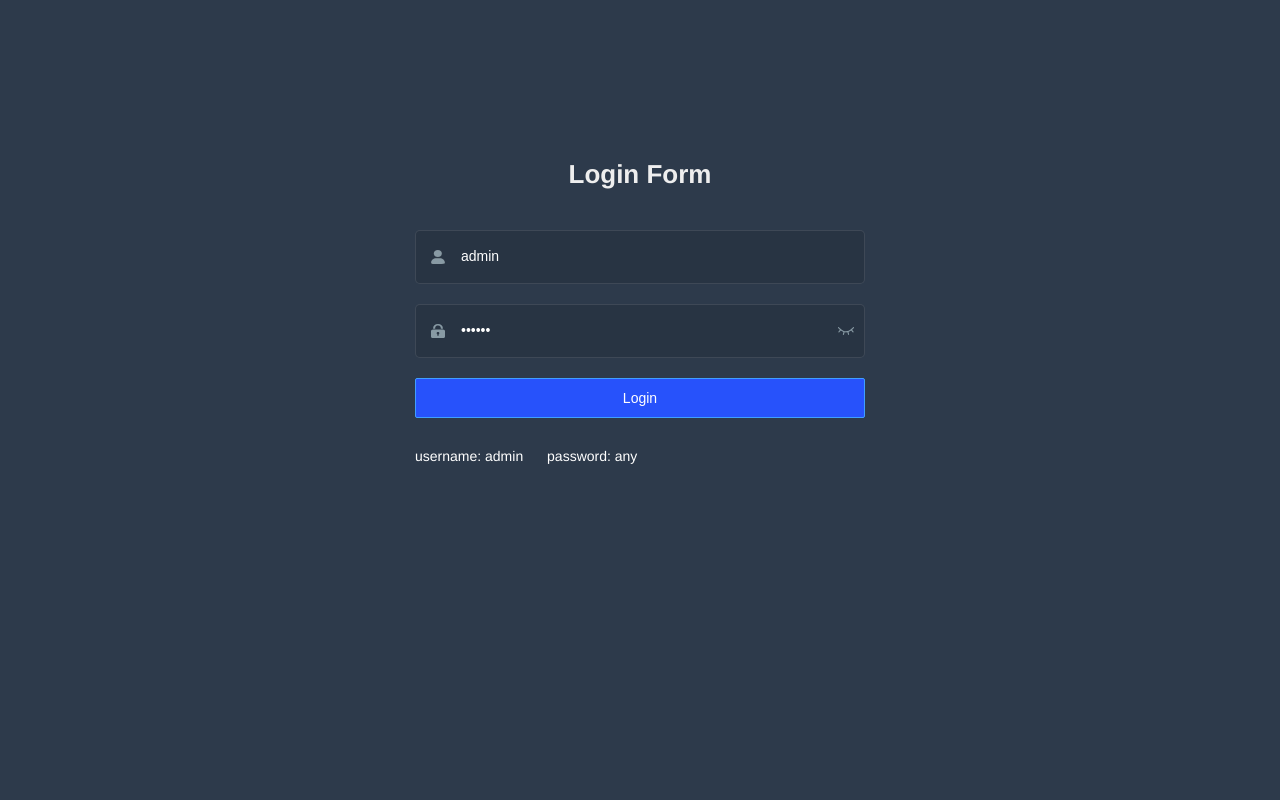
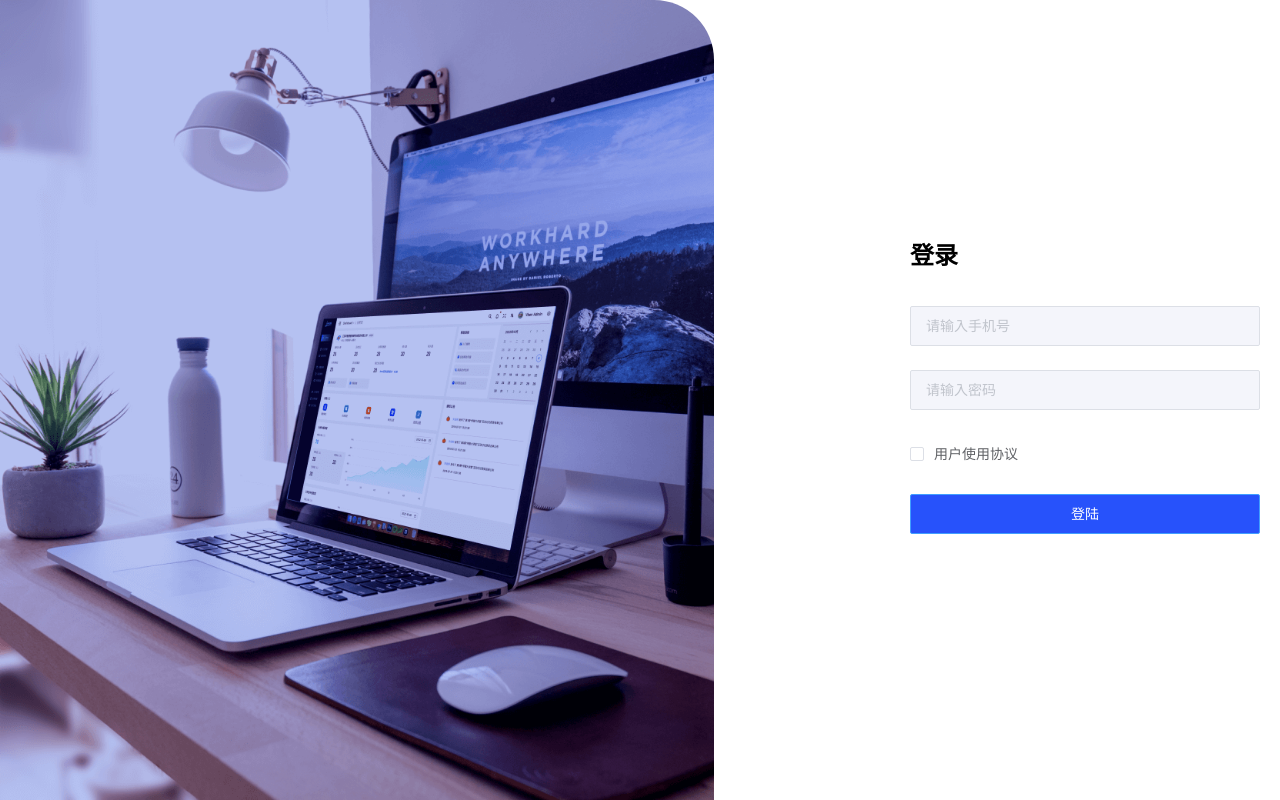
Before and after one commit to HaoJing7/heima-hr-vue, a Vue app: page /#/login in a window 1280 px wide. Built offline with nearby package versions, Linux system fonts and the light colour scheme.

Commit message:
登陆样式和登陆表单校验

```diff
--- a/src/views/login/index.vue
+++ b/src/views/login/index.vue
@@ -1,237 +1,142 @@
 <template>
   <div class="login-container">
-    <el-form ref="loginForm" :model="loginForm" :rules="loginRules" class="login-form" auto-complete="on" label-position="left">
-
-      <div class="title-container">
-        <h3 class="title">Login Form</h3>
+    <div class="logo"/>
+    <div class="form">
+      <h1>登录</h1>
+      <el-card shadow="never" class="login-card">
+        <!--登录表单-->
+        <el-form ref="form" :model="loginForm" :rules="loginRules">
+          <el-form-item prop="mobile">
+            <el-input v-model="loginForm.mobile" placeholder="请输入手机号"/>
+          </el-form-item>
+          <el-form-item prop="password">
+            <el-input show-password v-model="loginForm.password" placeholder="请输入密码"/>
+          </el-form-item>
+          <el-form-item prop="isAgree">
+            <el-checkbox v-model="loginForm.isAgree">用户使用协议</el-checkbox>
+          </el-form-item>
+          <el-form-item>
+            <el-button @click="login" type="primary" style="width: 350px">登陆</el-button>
+          </el-form-item>
+        </el-form>
+      </el-card>
     </div>
-
-      <el-form-item prop="username">
-        <span class="svg-container">
-          <svg-icon icon-class="user" />
-        </span>
-        <el-input
-          ref="username"
-          v-model="loginForm.username"
-          placeholder="Username"
-          name="username"
-          type="text"
-          tabindex="1"
-          auto-complete="on"
-        />
-      </el-form-item>
-
-      <el-form-item prop="password">
-        <span class="svg-container">
-          <svg-icon icon-class="password" />
-        </span>
-        <el-input
-          :key="passwordType"
-          ref="password"
-          v-model="loginForm.password"
-          :type="passwordType"
-          placeholder="Password"
-          name="password"
-          tabindex="2"
-          auto-complete="on"
-          @keyup.enter.native="handleLogin"
-        />
-        <span class="show-pwd" @click="showPwd">
-          <svg-icon :icon-class="passwordType === 'password' ? 'eye' : 'eye-open'" />
-        </span>
-      </el-form-item>
-
-      <el-button :loading="loading" type="primary" style="width:100%;margin-bottom:30px;" @click.native.prevent="handleLogin">Login</el-button>
-
-      <div class="tips">
-        <span style="margin-right:20px;">username: admin</span>
-        <span> password: any</span>
-      </div>
-
-    </el-form>
   </div>
 </template>
-
 <script>
-import { validUsername } from '@/utils/validate'
+import {error} from "autoprefixer/lib/utils";
 
 export default {
-  name: 'Login',
+  name: "Login",
   data() {
-    const validateUsername = (rule, value, callback) => {
-      if (!validUsername(value)) {
-        callback(new Error('Please enter the correct user name'))
-      } else {
-        callback()
-      }
-    }
-    const validatePassword = (rule, value, callback) => {
-      if (value.length < 6) {
-        callback(new Error('The password can not be less than 6 digits'))
-      } else {
-        callback()
-      }
-    }
     return {
       loginForm: {
-        username: 'admin',
-        password: '111111'
+        mobile: '',
+        password: '',
+        isAgree: false
       },
       loginRules: {
-        username: [{ required: true, trigger: 'blur', validator: validateUsername }],
-        password: [{ required: true, trigger: 'blur', validator: validatePassword }]
-      },
-      loading: false,
-      passwordType: 'password',
-      redirect: undefined
+        mobile: [{
+          required: true,
+          message: '请输入手机号',
+          trigger: 'blur',
+        }, {
+          pattern: /^1[3-9]\d{9}$/,
+          message: '手机号格式不正确',
+          trigger: 'blur',
+        }],
+        password: [{
+          required: true,
+          message: '请输入密码',
+          trigger: 'blur',
+        }, {
+          min: 6, // 密码长度
+          max: 16,
+          message: '密码长度为6-16位',
+          trigger: 'blur',
+        }],
+        isAgree: [{
+          // 自定义验证器
+          validator: (rule, value, callback) => {
+            value ? callback(): callback(new Error('您必须勾选用户平台使用协议'))
           }
-  },
-  watch: {
-    $route: {
-      handler: function(route) {
-        this.redirect = route.query && route.query.redirect
-      },
-      immediate: true
+        }]
+      }
     }
   },
   methods: {
-    showPwd() {
-      if (this.passwordType === 'password') {
-        this.passwordType = ''
-      } else {
-        this.passwordType = 'password'
-      }
-      this.$nextTick(() => {
-        this.$refs.password.focus()
-      })
-    },
-    handleLogin() {
-      this.$refs.loginForm.validate(valid => {
-        if (valid) {
-          this.loading = true
-          this.$store.dispatch('user/login', this.loginForm).then(() => {
-            this.$router.push({ path: this.redirect || '/' })
-            this.loading = false
-          }).catch(() => {
-            this.loading = false
-          })
-        } else {
-          console.log('error submit!!')
-          return false
+    login() {
+      this.$refs.form.validate((isOk) => {
+        if (isOk) {
+          this.$message.success('校验通过');
         }
       })
     }
   }
 }
 </script>
+<style lang="scss">
+.login-container {
+  display: flex;
+  align-items: stretch;
+  height: 100vh;
 
-<style lang="scss">
-/* 修复input 背景不协调 和光标变色 */
-/* Detail see https://github.com/PanJiaChen/vue-element-admin/pull/927 */
+  .logo {
+    flex: 3;
+    background: rgba(38, 72, 176) url(../../assets/common/login_back.png) no-repeat center / cover;
+    border-top-right-radius: 60px;
+    display: flex;
+    flex-direction: column;
+    align-items: flex-end;
+    justify-content: center;
+    padding: 0 100px;
 
-$bg:#283443;
-$light_gray:#fff;
-$cursor: #fff;
+    .icon {
+      background: url(../../assets/common/logo.png) no-repeat 70px center /
+        contain;
+      width: 300px;
+      height: 50px;
+      margin-bottom: 50px;
+    }
 
-@supports (-webkit-mask: none) and (not (cater-color: $cursor)) {
-  .login-container .el-input input {
-    color: $cursor;
+    p {
+      color: #fff;
+      font-size: 18px;
+      margin-top: 20px;
+      width: 300px;
+      text-align: center;
     }
   }
 
-/* reset element-ui css */
-.login-container {
+  .form {
+    flex: 2;
+    display: flex;
+    flex-direction: column;
+    justify-content: center;
+    padding-left: 176px;
+
+    .el-card {
+      border: none;
+      padding: 0;
+    }
+
+    h1 {
+      padding-left: 20px;
+      font-size: 24px;
+    }
+
     .el-input {
-    display: inline-block;
-    height: 47px;
-    width: 85%;
+      width: 350px;
+      height: 44px;
 
-    input {
-      background: transparent;
-      border: 0px;
-      -webkit-appearance: none;
-      border-radius: 0px;
-      padding: 12px 5px 12px 15px;
-      color: $light_gray;
-      height: 47px;
-      caret-color: $cursor;
+      .el-input__inner {
+        background: #f4f5fb;
+      }
+    }
 
-      &:-webkit-autofill {
-        box-shadow: 0 0 0px 1000px $bg inset !important;
-        -webkit-text-fill-color: $cursor !important;
+    .el-checkbox {
+      color: #606266;
     }
   }
 }
-
-  .el-form-item {
-    border: 1px solid rgba(255, 255, 255, 0.1);
-    background: rgba(0, 0, 0, 0.1);
-    border-radius: 5px;
-    color: #454545;
-  }
-}
 </style>
-
-<style lang="scss" scoped>
-$bg:#2d3a4b;
-$dark_gray:#889aa4;
-$light_gray:#eee;
-
-.login-container {
-  min-height: 100%;
-  width: 100%;
-  background-color: $bg;
-  overflow: hidden;
-
-  .login-form {
-    position: relative;
-    width: 520px;
-    max-width: 100%;
-    padding: 160px 35px 0;
-    margin: 0 auto;
-    overflow: hidden;
-  }
-
-  .tips {
-    font-size: 14px;
-    color: #fff;
-    margin-bottom: 10px;
-
-    span {
-      &:first-of-type {
-        margin-right: 16px;
-      }
-    }
-  }
-
-  .svg-container {
-    padding: 6px 5px 6px 15px;
-    color: $dark_gray;
-    vertical-align: middle;
-    width: 30px;
-    display: inline-block;
-  }
-
-  .title-container {
-    position: relative;
-
-    .title {
-      font-size: 26px;
-      color: $light_gray;
-      margin: 0px auto 40px auto;
-      text-align: center;
-      font-weight: bold;
-    }
-  }
-
-  .show-pwd {
-    position: absolute;
-    right: 10px;
-    top: 7px;
-    font-size: 16px;
-    color: $dark_gray;
-    cursor: pointer;
-    user-select: none;
-  }
-}
-</style>
```
Lines whose indentation alone changed are shown as unchanged.
